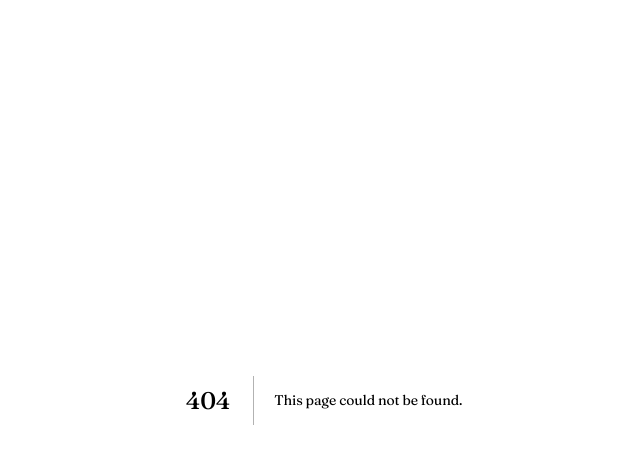
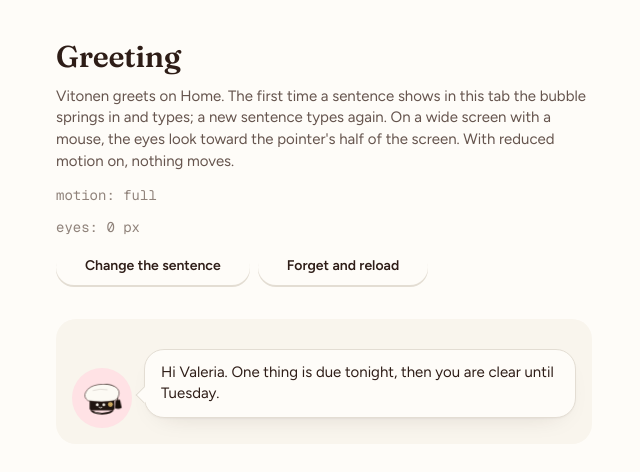
Before and after one commit to jazencordero/valeria, a Next.js app: page /dev/greeting in a window 1280 px wide. Before the commit this address had no page. Shown: the top 472 px of the page, without its empty margins (316-956 px from the left). Built offline with nearby package versions, Linux system fonts and the light colour scheme.

Commit message:
M4-07: Greeting bubble with the cap

```diff
--- /dev/null
+++ b/src/app/dev/greeting/page.tsx
@@ -0,0 +1,82 @@
+"use client";
+
+import { useEffect, useRef, useState } from "react";
+import { Greeting } from "@/components/home/greeting";
+import { Button } from "@/components/ui/button";
+import { useMotionMode } from "@/lib/motion/use-calm";
+
+const SENTENCES = [
+  "Hi Valeria. One thing is due tonight, then you are clear until Tuesday.",
+  "Nice. Statistics forecast is up to 74%.",
+  "Morning. Nothing is due today. A good day to get ahead on the essay.",
+] as const;
+
+function clearTyped() {
+  try {
+    window.sessionStorage.removeItem("ready.greeting.typed");
+  } catch {
+    // Storage blocked: nothing to clear.
+  }
+}
+
+export default function GreetingPage() {
+  const mode = useMotionMode();
+  const [index, setIndex] = useState(0);
+  const [look, setLook] = useState("0");
+  const box = useRef<HTMLDivElement>(null);
+
+  // Read the eye offset off the greeting's data-look, for checking.
+  useEffect(() => {
+    const root = box.current?.querySelector<HTMLElement>("[data-look]");
+    if (!root) return;
+    const read = () => setLook(root.dataset.look ?? "0");
+    read();
+    const observer = new MutationObserver(read);
+    observer.observe(root, { attributes: true, attributeFilter: ["data-look"] });
+    return () => observer.disconnect();
+  }, []);
+
+  return (
+    <main className="mx-auto max-w-xl space-y-8 px-5 py-10">
+      <header className="space-y-3">
+        <h1 className="type-h30">Greeting</h1>
+        <p className="ink-2">
+          Vitonen greets on Home. The first time a sentence shows in this tab
+          the bubble springs in and types; a new sentence types again. On a
+          wide screen with a mouse, the eyes look toward the pointer&apos;s half
+          of the screen. With reduced motion on, nothing moves.
+        </p>
+        <p className="font-mono text-sm ink-3" data-testid="motion-mode">
+          motion: {mode}
+        </p>
+        <p className="font-mono text-sm ink-3" data-testid="look-readout">
+          eyes: {look} px
+        </p>
+        <div className="flex flex-wrap gap-2">
+          <Button
+            variant="secondary"
+            size="sm"
+            onClick={() => setIndex((i) => (i + 1) % SENTENCES.length)}
+            data-testid="next-sentence"
+          >
+            Change the sentence
+          </Button>
+          <Button
+            variant="secondary"
+            size="sm"
+            onClick={() => {
+              clearTyped();
+              window.location.reload();
+            }}
+          >
+            Forget and reload
+          </Button>
+        </div>
+      </header>
+
+      <div ref={box} className="rounded-[20px] bg-paper p-4">
+        <Greeting sentence={SENTENCES[index]} />
+      </div>
+    </main>
+  );
+}
--- /dev/null
+++ b/src/components/home/greeting.tsx
@@ -0,0 +1,171 @@
+"use client";
+
+/**
+ * The Home greeting: Vitonen in a blush circle and a speech bubble with a
+ * tail. Source: prototype main-flow.html HTML 1424-1427, CSS 275-278 and
+ * 427-429 (.bubble.tail-left, .greet, .greet-cap, .greet-bubble), JS 4066-4073
+ * (spring-in on the first greeting) and 2029-2040 (eyes look toward the
+ * pointer's half of the screen).
+ *
+ *   <Greeting sentence="Hi Valeria. One thing is due tonight." />
+ *
+ * - The first time a sentence is shown in a visit, the bubble springs in and
+ *   the sentence types. Shown again (Home re-entered, a reload in the same
+ *   tab), it is plain text. A new sentence types again, without the spring.
+ *   "Visit" is the browser tab session: the last typed sentence sits in
+ *   sessionStorage, so coming back to Home does not repeat the typing, and
+ *   a new tab greets afresh. If storage is blocked, a module variable keeps
+ *   it for this page load.
+ * - Wide screens with a fine pointer (same 700 px breakpoint as the
+ *   prototype's WIDE): the cap's eyes shift 4 px toward the pointer's half.
+ *   The offset is on the root as data-look ("-4", "0", "4").
+ * - Calm (reduced motion or ?fast=1): no spring, no typing, no eye motion.
+ */
+import { motion } from "motion/react";
+import { useEffect, useLayoutEffect, useRef, useState, useSyncExternalStore, type CSSProperties } from "react";
+import { Typewriter } from "@/components/ui/typewriter";
+import { Vitonen } from "@/components/vitonen";
+import { useCalm } from "@/lib/motion/use-calm";
+
+/** Where the eyes may follow the pointer. Prototype: WIDE is min-width 700px. */
+export const LOOK_QUERY = "(hover: hover) and (pointer: fine) and (min-width: 700px)";
+/** How far the eyes shift, in px. */
+export const LOOK_PX = 4;
+
+const STORE_KEY = "ready.greeting.typed";
+let typedInMemory: string | null = null;
+
+function lastTyped(): string | null {
+  try {
+    return window.sessionStorage.getItem(STORE_KEY) ?? typedInMemory;
+  } catch {
+    return typedInMemory;
+  }
+}
+
+function rememberTyped(sentence: string): void {
+  typedInMemory = sentence;
+  try {
+    window.sessionStorage.setItem(STORE_KEY, sentence);
+  } catch {
+    // Storage blocked: the module variable covers this page load.
+  }
+}
+
+/** Pure: which way the eyes look for a pointer at x on a screen this wide. */
+export function lookFor(x: number, width: number): number {
+  return x < width / 2 ? -LOOK_PX : LOOK_PX;
+}
+
+function subscribeLook(onChange: () => void): () => void {
+  const media = window.matchMedia(LOOK_QUERY);
+  media.addEventListener("change", onChange);
+  return () => media.removeEventListener("change", onChange);
+}
+
+function useCanLook(): boolean {
+  return useSyncExternalStore(
+    subscribeLook,
+    () => window.matchMedia(LOOK_QUERY).matches,
+    () => false,
+  );
+}
+
+/** Eye offset in px: follows the pointer while `enabled`, else 0. */
+function useLook(enabled: boolean): number {
+  const [look, setLook] = useState(0);
+  useEffect(() => {
+    if (!enabled) return;
+    let raf = 0;
+    let x = 0;
+    const onMove = (e: PointerEvent) => {
+      x = e.clientX;
+      if (raf) return;
+      raf = requestAnimationFrame(() => {
+        raf = 0;
+        setLook(lookFor(x, window.innerWidth));
+      });
+    };
+    document.addEventListener("pointermove", onMove, { passive: true });
+    return () => {
+      document.removeEventListener("pointermove", onMove);
+      if (raf) cancelAnimationFrame(raf);
+    };
+  }, [enabled]);
+  return enabled ? look : 0;
+}
+
+type Plan = { sentence: string; type: boolean; spring: boolean };
+
+const SPRING = { type: "spring", bounce: 0.3, visualDuration: 0.4 } as const;
+const HIDDEN = { opacity: 0, scale: 0.6 };
+const SHOWN = { opacity: 1, scale: 1 };
+
+export type GreetingProps = {
+  /** The sentence Vitonen says (built by the Home greeting rules). */
+  sentence: string;
+  className?: string;
+};
+
+export function Greeting({ sentence, className = "" }: GreetingProps) {
+  const calm = useCalm();
+  const canLook = useCanLook();
+  const look = useLook(canLook && !calm);
+
+  // Decided once per sentence, before paint. The ref keeps the decision
+  // stable when effects run twice (React strict mode in development).
+  const decided = useRef<Plan | null>(null);
+  const [plan, setPlan] = useState<Plan | null>(null);
+  const [doneTyping, setDoneTyping] = useState<string | null>(null);
+
+  useLayoutEffect(() => {
+    if (decided.current?.sentence !== sentence) {
+      const first = decided.current === null;
+      const type = lastTyped() !== sentence;
+      if (type) rememberTyped(sentence);
+      decided.current = { sentence, type, spring: first && type };
+    }
+    setPlan(decided.current);
+  }, [sentence]);
+
+  const typing = plan !== null && plan.type && !calm && doneTyping !== plan.sentence;
+
+  return (
+    <div className={`mt-[14px] flex items-end gap-3 ${className}`.trim()} data-look={look}>
+      <span
+        className="grid size-[60px] flex-none place-items-center rounded-full bg-accent-wash"
+        style={{ "--look": `${look}px` } as CSSProperties}
+      >
+        <Vitonen size={44} state={typing ? "talking" : "idle"} />
+      </span>
+      <motion.div
+        className={[
+          "relative mb-[10px] flex-1 origin-bottom-left rounded-[20px] border border-line bg-surface px-4 py-3 text-[15px] text-ink shadow-[var(--shadow-card)]",
+          // The tail, pointing left at the cap (.bubble.tail-left::after).
+          "after:absolute after:bottom-4 after:-left-[7px] after:size-3 after:rotate-[135deg] after:border-r after:border-b after:border-line after:bg-surface after:content-['']",
+        ].join(" ")}
+        initial={false}
+        animate={plan ? SHOWN : HIDDEN}
+        transition={plan?.spring && !calm ? SPRING : { duration: 0 }}
+        aria-live="polite"
+        data-testid="greeting-bubble"
+      >
+        <p>
+          <span className="sr-only">{sentence}</span>
+          <span aria-hidden="true" data-testid="greeting-text">
+            {plan ? (
+              <Typewriter
+                key={plan.sentence}
+                text={plan.sentence}
+                instant={!plan.type}
+                onDone={() => setDoneTyping(plan.sentence)}
+              />
+            ) : (
+              <span className="invisible">{sentence}</span>
+            )}
+          </span>
+        </p>
+      </motion.div>
+    </div>
+  );
+}
```
